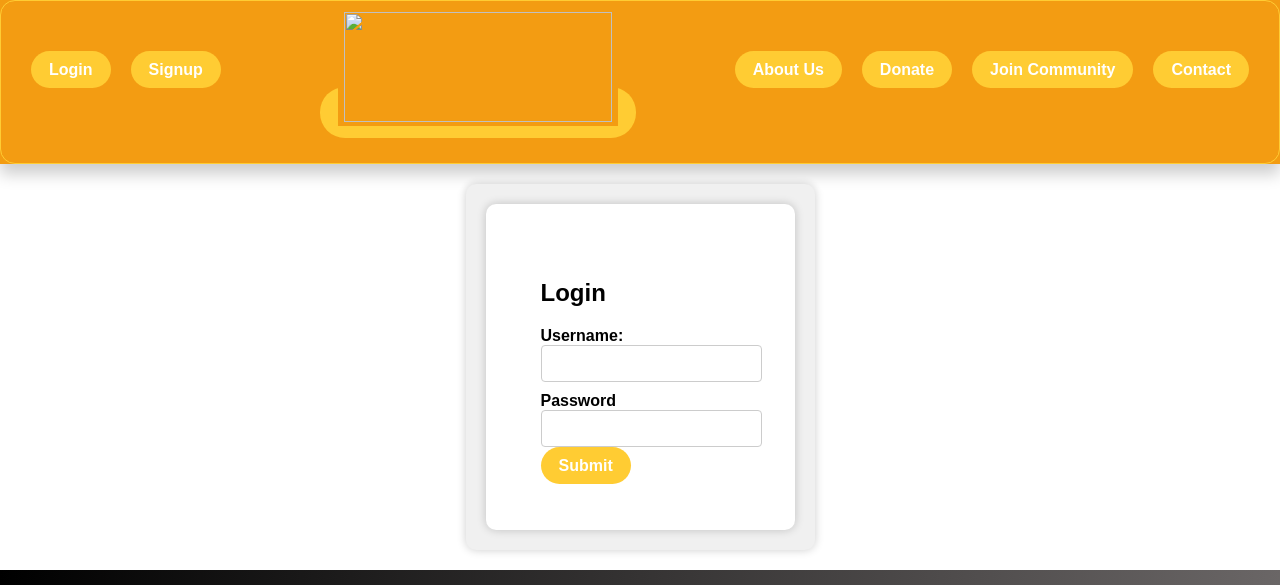
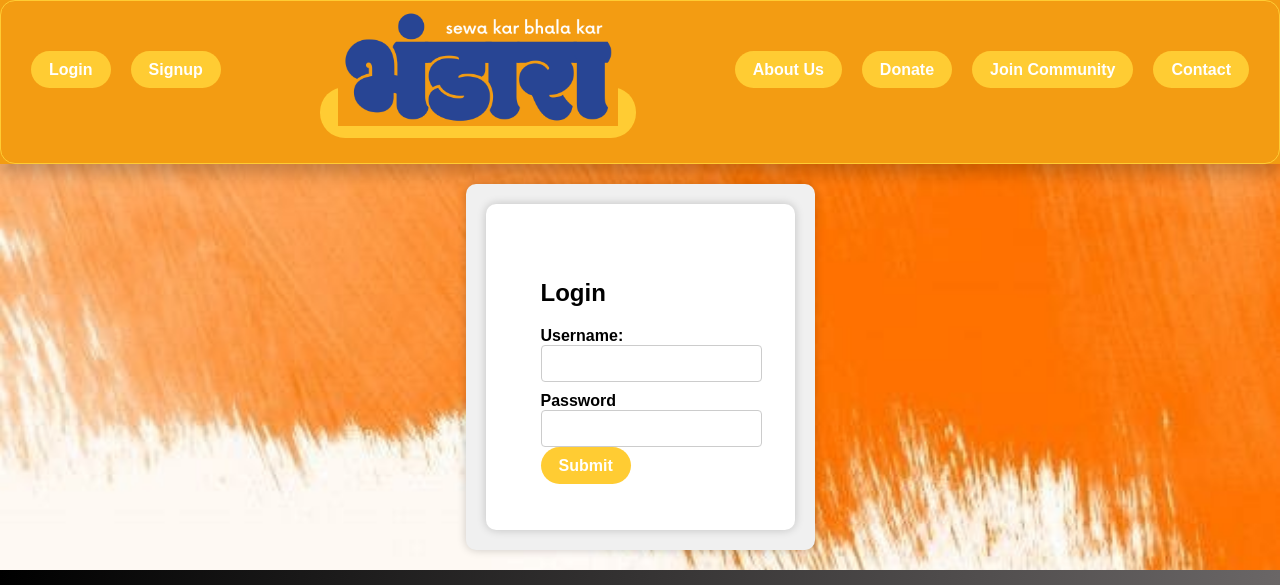
Before and after one commit to srv-abhishek/bhandara, a plain HTML site: page login.html in a window 1280 px wide. Shown: the top 585 px of the page. Drawn offline with Linux system fonts and the light colour scheme.

Commit message:
Update login.html

```diff
--- a/login.html
+++ b/login.html
@@ -9,7 +9,7 @@
 </head>
 <style>
     body {
-          background-image: url('img/bg.jpg');
+          background-image: url('bg.jpg');
           background-size: cover;
           background-repeat: no-repeat;
           background-attachment: fixed;
@@ -32,7 +32,7 @@
             <!-- <h1 ><a href="index.html">Bhandara </a></h1> -->
           <a href="index.html" > <button  id="logobtn" style="  color: #f39c12;
             background-color: #f39c12;
-            border: none;"><img src="img/Design (1).png" alt="" style="    height: 110px;
+            border: none;"><img src="Design (1).png" alt="" style="    height: 110px;
 width: 268px; cursor: pointer;"></button></a>
         </div>
         <ul class="right">
```
